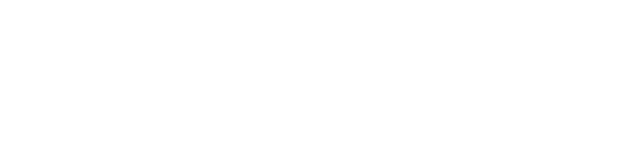
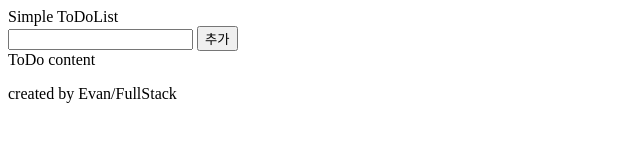
Before and after one commit to kchsoft/ktb-simple-todo-list, a plain HTML site: page index.html in a window 1280 px wide. Shown: the whole page, without its empty margins (0-640 px from the left). Drawn offline with Linux system fonts and the light colour scheme.

Commit message:
construct page frame

```diff
--- a/index.html
+++ b/index.html
@@ -6,6 +6,26 @@
   <title>Simple_ToDoList</title>
 </head>
 <body>
+  <header> Simple ToDoList </header>
+  <main>
 
+    <section>
+      <input type="text">
+      <button>추가</button>
+    </section>
+
+    <section>
+      ToDo content
+      <ul>
+        <!-- <div>
+          <li>dynamic content</li>
+          <button>완료</button>
+          <button>삭제</button>
+        </div> -->
+      </ul>
+    </section>
+
+  </main>
+  <footer> created by Evan/FullStack</footer>
 </body>
 </html>
```
